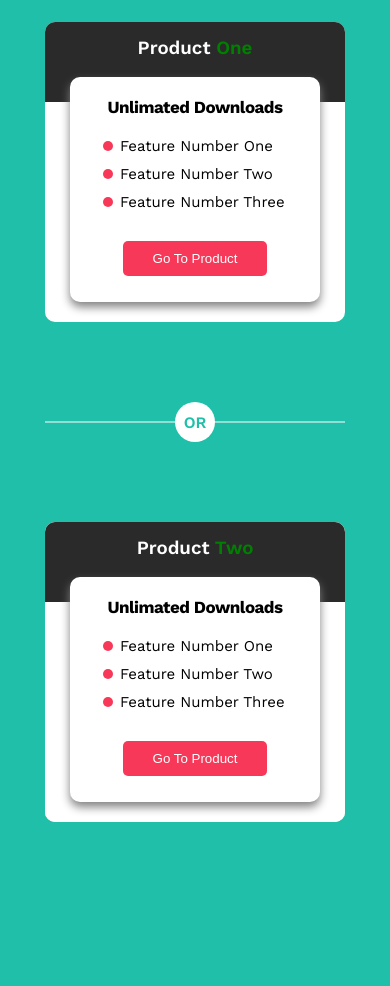
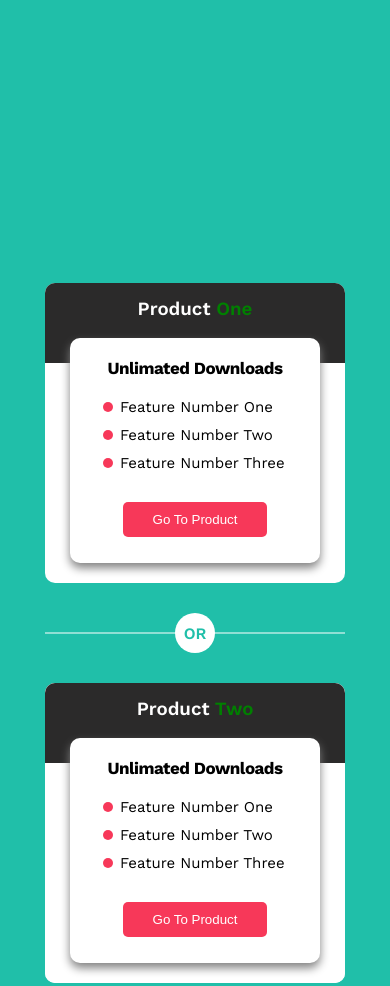
Before and after one commit to ramiz-Alsalem/Products-With-Separator, a plain HTML site: page index.html in a window 390 px wide. Shown: the top 986 px of the page. Before the commit the page ends 844 px from the top, so only its background shows below. Drawn offline with nearby package versions, Linux system fonts and the light colour scheme.

Commit message:
Update main.css

```diff
--- a/css/main.css
+++ b/css/main.css
@@ -136,7 +136,7 @@ body {
 @media (min-width: 992px) {
     .line {
         height: 300px;
-        width: 200px;
+        width: 100px;
         position: relative;
     }
     .line::after {
@@ -173,9 +173,10 @@ body {
 @media (max-width: 991px) {
     .container {
         flex-direction: column;
+        height: 150vh;
     }
     .line {
-        height: 200px;
+        height: 100px;
         width: 300px;
         position: relative;
     }
```
